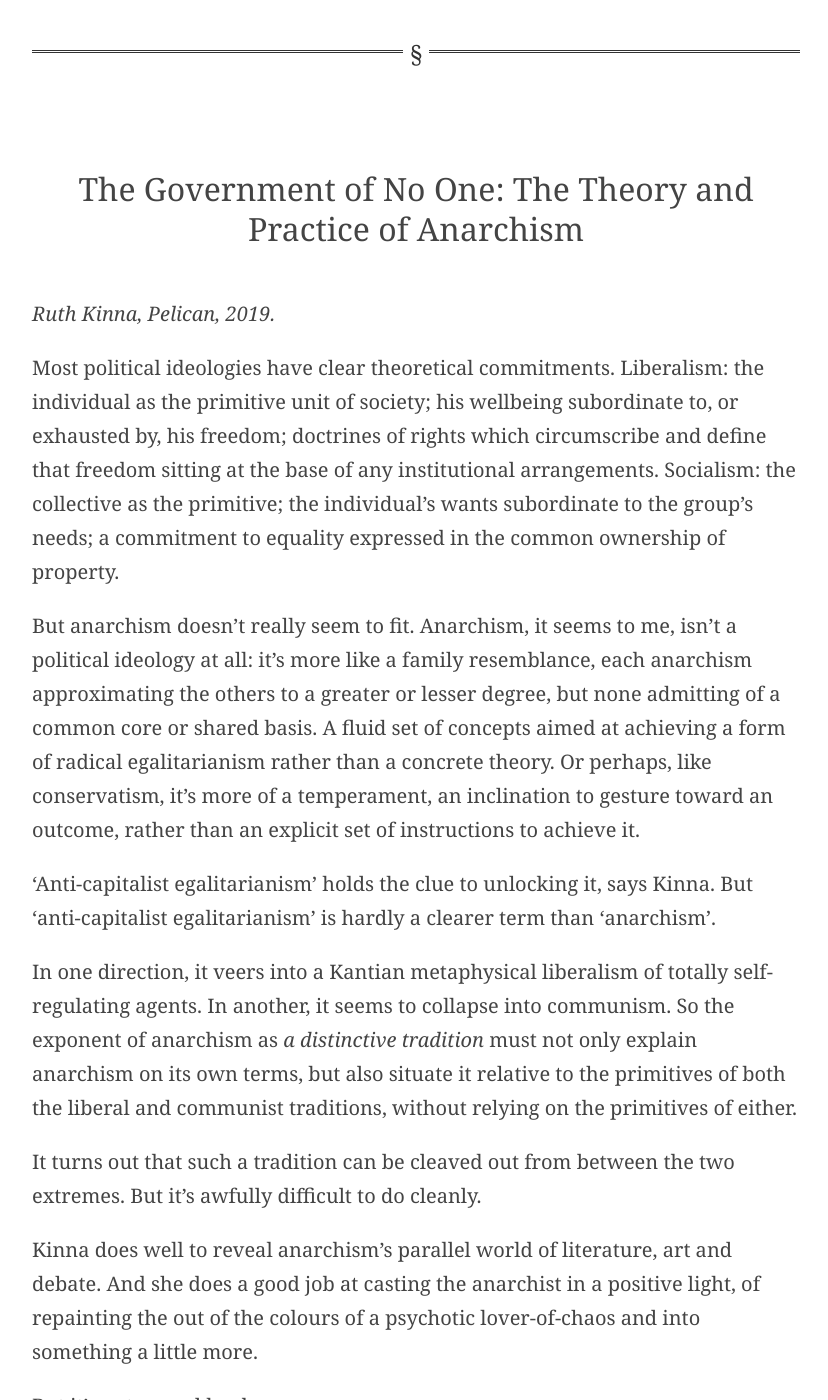
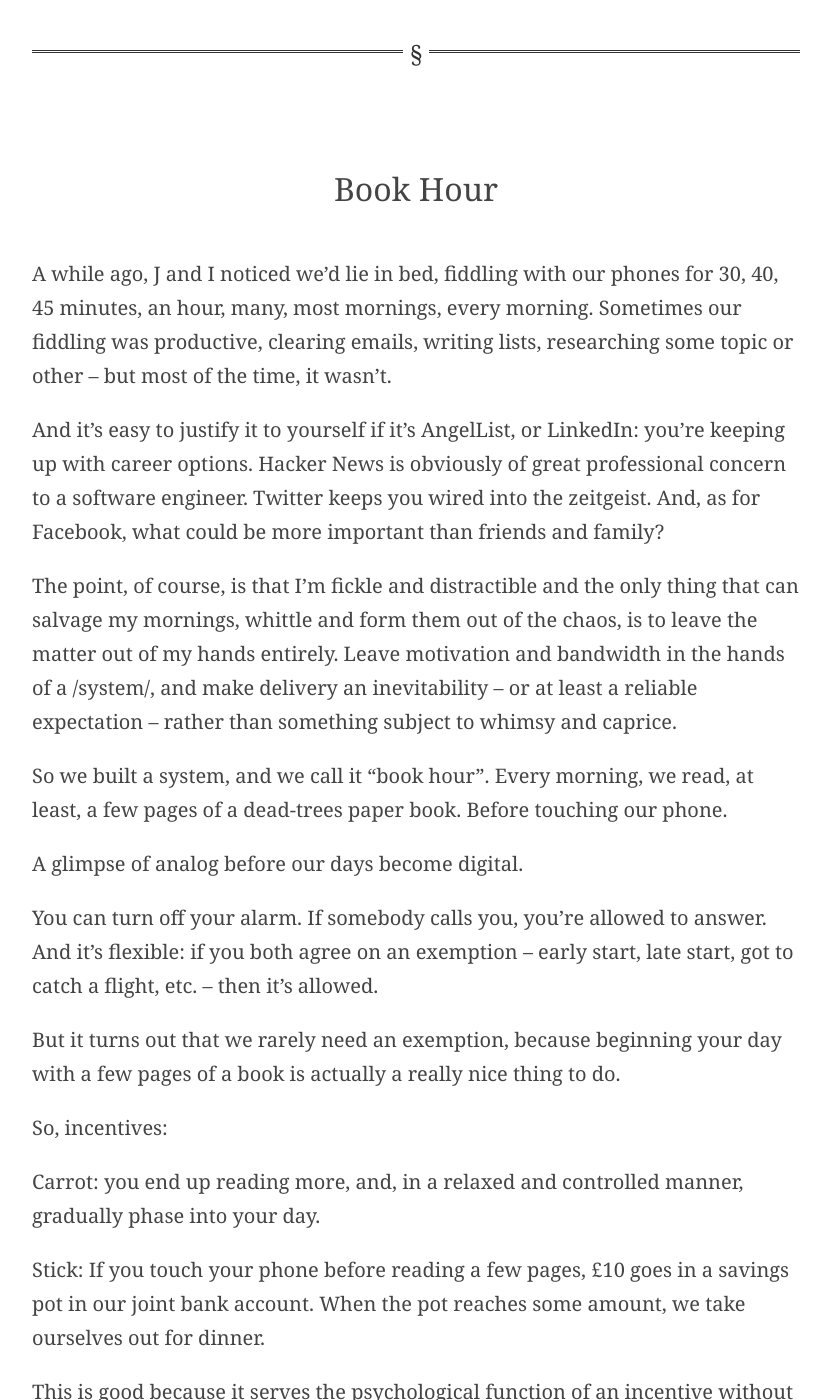
Before and after one commit to jamierumbelow/jamieonsoftware.com, a Jekyll site: the page docs/index.html, which Jekyll copies as it is, in a window 1280 px wide and 1400 px high, scrolled down 620 px. Shown: the whole window, without its empty margins (224-1052 px from the left). Built offline with Jekyll 4.4.1, drawn with Linux system fonts in a browser that asks for light colours; some web fonts are replaced; some of the changed text lies outside the part shown.

Commit message:
book hour

```diff
--- a/_layouts/home.html
+++ b/_layouts/home.html
@@ -15,7 +15,8 @@
           <p>this is the occasional blog of <a href="http://jamierumbelow.net">jamie rumbelow</a>: a software engineer, writer and philosophy graduate who lives in london, and spends a lot of time in paris.</p>
           <p>
             <strong>tags:</strong>
-            {% for tag in site.tags %}
+            {% assign sortedTags = site.tags | sort %}
+            {% for tag in sortedTags %}
               <a href="/{{ tag[0] }}">{{ tag[0] }}</a>
             {% endfor %}
           </p>
--- a/docs/books/index.html
+++ b/docs/books/index.html
@@ -38,6 +38,10 @@
 
 
                 <strong>books</strong>
+
+
+
+                <a href="/productivity">productivity</a>
 
 
           </p>
--- a/docs/index.html
+++ b/docs/index.html
@@ -28,16 +28,66 @@
           <p>
             <strong>tags:</strong>
 
-              <a href="/politics">politics</a>
+
+              <a href="/books">books</a>
 
               <a href="/lrb">lrb</a>
 
-              <a href="/books">books</a>
+              <a href="/politics">politics</a>
+
+              <a href="/productivity">productivity</a>
 
           </p>
           <hr />
         </article>
 
+
+          <article class="post text">
+            <h2 class="post-title"><a href="http://localhost:4000/2020/02/01/book-hour.html">Book Hour</a></h2>
+            <div class="post-content">
+              <p>A while ago, J and I noticed we’d lie in bed, fiddling with our phones for 30, 40, 45 minutes, an hour, many, most mornings, every morning. Sometimes our fiddling was productive, clearing emails, writing lists, researching some topic or other – but most of the time, it wasn’t.</p>
+
+<p>And it’s easy to justify it to yourself if it’s AngelList, or LinkedIn: you’re keeping up with career options. Hacker News is obviously of great professional concern to a software engineer. Twitter keeps you wired into the zeitgeist. And, as for Facebook, what could be more important than friends and family?</p>
+
+<p>The point, of course, is that I’m fickle and distractible and the only thing that can salvage my mornings, whittle and form them out of the chaos, is to leave the matter out of my hands entirely. Leave motivation and bandwidth in the hands of a /system/, and make delivery an inevitability – or at least a reliable expectation – rather than something subject to whimsy and caprice.</p>
+
+<p>So we built a system, and we call it “book hour”. Every morning, we read, at least, a few pages of a dead-trees paper book. Before touching our phone.</p>
+
+<p>A glimpse of analog before our days become digital.</p>
+
+<p>You can turn off your alarm. If somebody calls you, you’re allowed to answer. And it’s flexible: if you both agree on an exemption – early start, late start, got to catch a flight, etc. – then it’s allowed.</p>
+
+<p>But it turns out that we rarely need an exemption, because beginning your day with a few pages of a book is actually a really nice thing to do.</p>
+
+<p>So, incentives:</p>
+
+<p>Carrot: you end up reading more, and, in a relaxed and controlled manner, gradually phase into your day.</p>
+
+<p>Stick: If you touch your phone before reading a few pages, £10 goes in a savings pot in our joint bank account. When the pot reaches some amount, we take ourselves out for dinner.</p>
+
+<p>This is good because it serves the psychological function of an incentive without any great real-terms material loss (we’d probably spend the money on eating out anyway.) It hurts without hurting.</p>
+
+<p>It’s effective, and I urge you to try it out if you too are looking for an easy and fun way to cut down on screen-time.</p>
+
+<p>It’s also, I think, illustrative of a more general approach to productivity, good work, and human happiness:</p>
+
+<p>Build systems that minimise friction, and, where appropriate, align your incentives with your interests.</p>
+
+<p>Research is chaotic, but it’s okay, because we can build routines which encourage regular, structured work and limit the possibility of procrastination.</p>
+
+<p>Memory is chaotic, but it’s okay, because we can use spaced-repetition to minimise friction and <a href="http://augmentingcognition.com/ltm.html">make long-term memory a choice</a>. (As for incentives: how about an Anki hour?)</p>
+
+<p>The shape and structure of data is chaotic, but it’s okay, because we can work with statically typed languages and write unit tests, both of which have all kinds of good upstream effects.</p>
+
+<p>The world is chaotic, but it’s okay, because systems help tame it.</p>
+
+            </div>
+            <footer class="post-meta">
+              <span> 5:31pm. February  1, 2020.</span>
+              London
+            </footer>
+          </article>
+          <hr />
 
           <article class="post text">
             <h2 class="post-title"><a href="http://localhost:4000/2020/01/09/kinna-government-of-noone.html">The Government of No One: The Theory and Practice of Anarchism</a></h2>
--- a/docs/lrb/index.html
+++ b/docs/lrb/index.html
@@ -38,6 +38,10 @@
 
 
                 <a href="/books">books</a>
+
+
+
+                <a href="/productivity">productivity</a>
 
 
           </p>
--- a/docs/politics/index.html
+++ b/docs/politics/index.html
@@ -38,6 +38,10 @@
 
 
                 <a href="/books">books</a>
+
+
+
+                <a href="/productivity">productivity</a>
 
 
           </p>
```
Also changed, not shown: _posts/2020-02-01-book-hour.md (added, +43 -0 lines), docs/2020/02/01/book-hour.html (added, +86 -0 lines), docs/feed.xml (+35 -1 lines), docs/productivity/index.html (added, +110 -0 lines).
